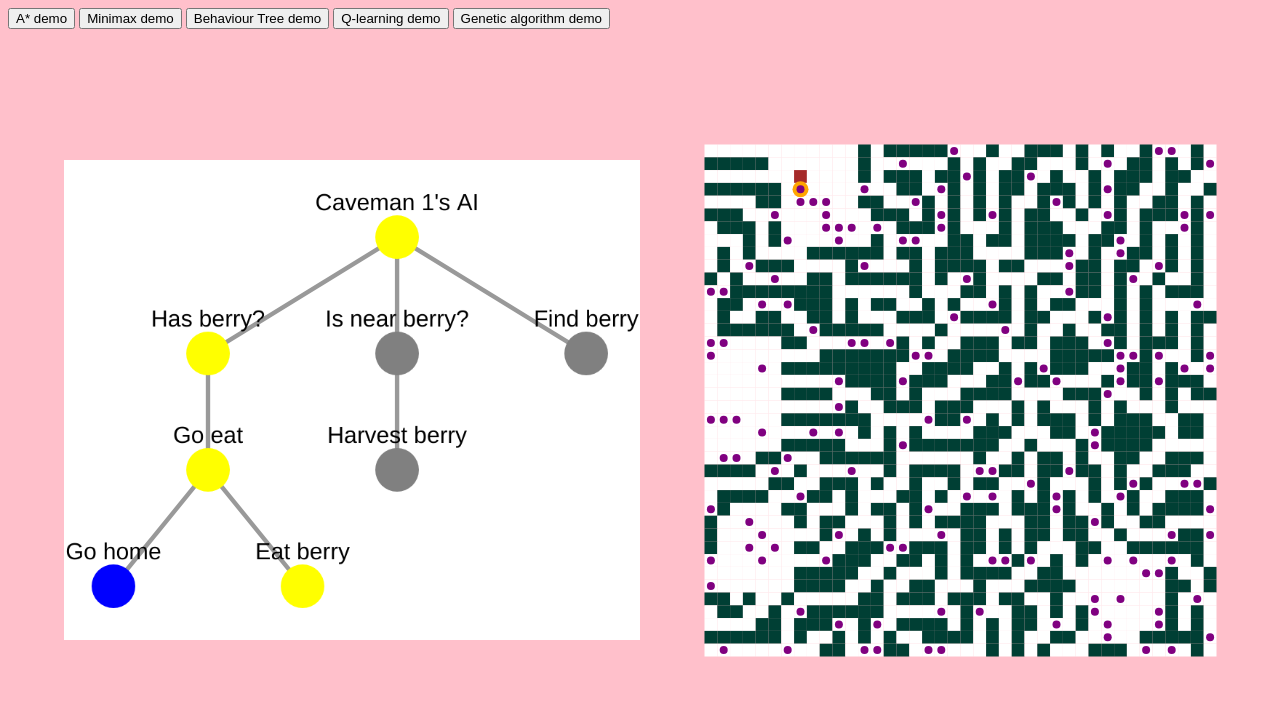
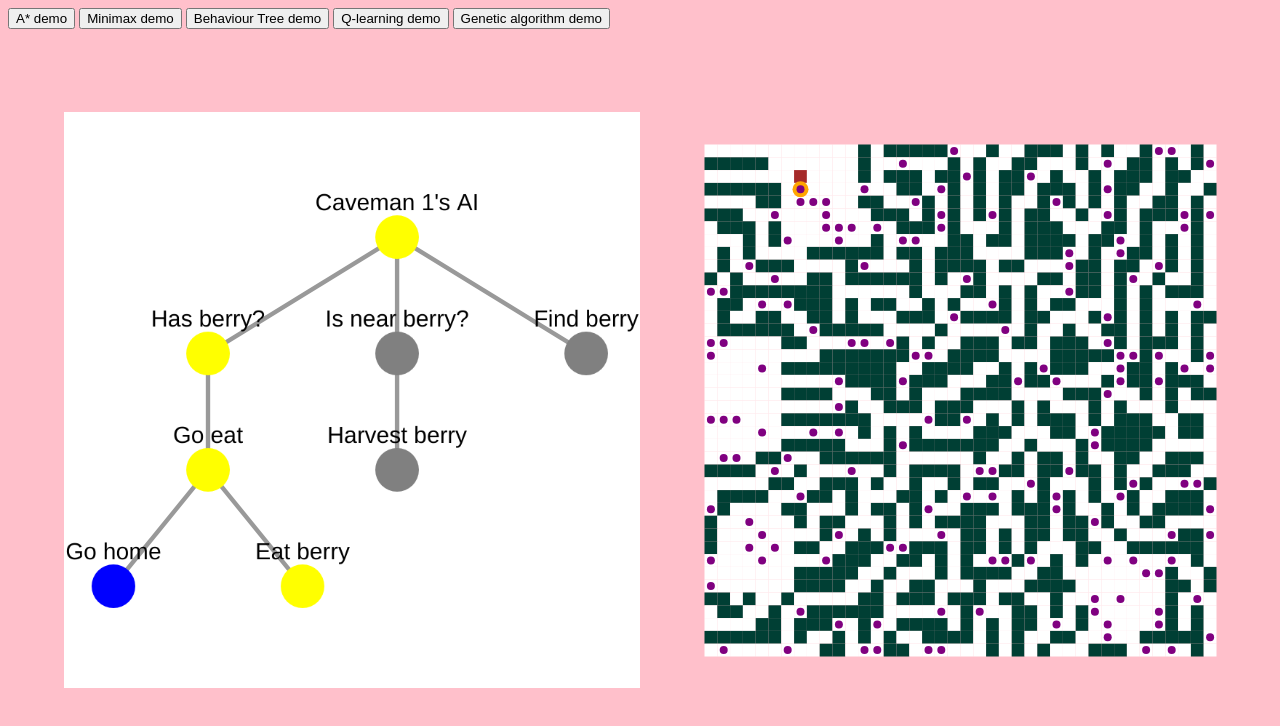
Before and after one commit to wilbefast/RUBIKAI, a plain HTML site: page index.html in a window 1280 px wide. Drawn offline with Linux system fonts and the light colour scheme; animation ran at ten frames a second.

Commit message:
dynamic resizing of cytoscape div

```diff
--- a/index.html
+++ b/index.html
@@ -58,7 +58,7 @@
 
 <body style="margin:0;padding:0">
   <div style="position:relative">
-      <div id="cytoscape" style="width: 45%; height: 60%; position: absolute; left: 5%; top: 20%; background: white;"></div>
+      <div id="cytoscape" style="width: 45%; height: 72%; position: absolute; left: 5%; top: 14%; background: white;"></div>
       <canvas id="destination_canvas" style="background-color: pink">
       </canvas>
     </div>
--- a/scripts/bt/BehaviourTree.js
+++ b/scripts/bt/BehaviourTree.js
@@ -58,6 +58,12 @@ var BehaviourTree = function() {
     "background-color": "grey"
   };
 
+  BehaviourTree.layout = {
+    name: 'dagre',
+    padding: 0,
+    nodeSep: 100
+  };
+
   // ------------------------------------------------------------------------------------------
   // CHILDREN
   // ------------------------------------------------------------------------------------------
@@ -114,12 +120,6 @@ var BehaviourTree = function() {
         },
       ],
 
-      layout: {
-        name: 'dagre',
-        padding: 0,
-        nodeSep: 100
-      },
-
       elements: {
         nodes: nodes,
         edges: edges
@@ -130,7 +130,9 @@ var BehaviourTree = function() {
       bt_node.chart_node = chart.$("#" + bt_node.name + "");
     });
 
-    this.chart = chart;
+    cy.chart = this.chart = chart;
+    cy.layout = chart.layout(BehaviourTree.layout);
+    cy.layout.run();
   }
 
   // ------------------------------------------------------------------------------------------
--- a/scripts/main.js
+++ b/scripts/main.js
@@ -94,11 +94,7 @@ var main = function() {
     }
   });
 
-  // ----------------------------------------------------------------------------
-  // START REQUESTING ANIMATION FRAME
-  // ----------------------------------------------------------------------------
-
-  function update(dt) {
+  var _on_resize = function(event) {
     var can = ctx.canvas;
     var dest_can = dest_ctx.canvas
     dest_can.width = window.innerWidth;
@@ -108,6 +104,18 @@ var main = function() {
     dest_ctx.off_x = (dest_can.width - can.width*dest_ctx.global_scale)*0.5;
     dest_ctx.off_y = (dest_can.height - can.height*dest_ctx.global_scale)*0.5;
 
+    if(cy.layout) {
+      cy.layout.run();
+    }
+  };
+  window.addEventListener('resize', _on_resize);
+  _on_resize();
+
+  // ----------------------------------------------------------------------------
+  // START REQUESTING ANIMATION FRAME
+  // ----------------------------------------------------------------------------
+
+  function update(dt) {
     babysitter.update(dt);
   }
 
```
